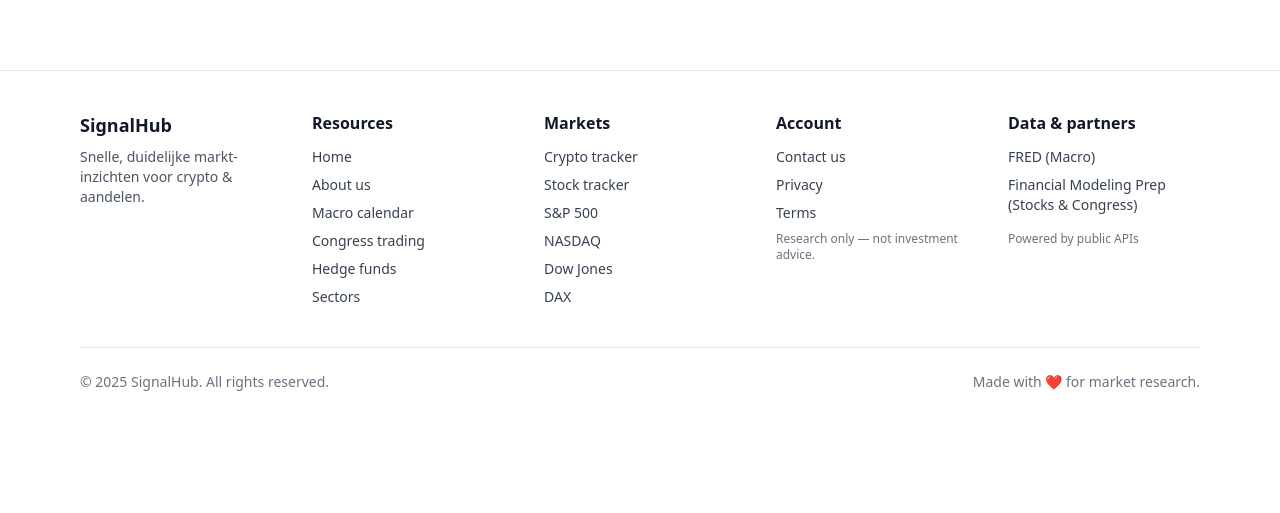
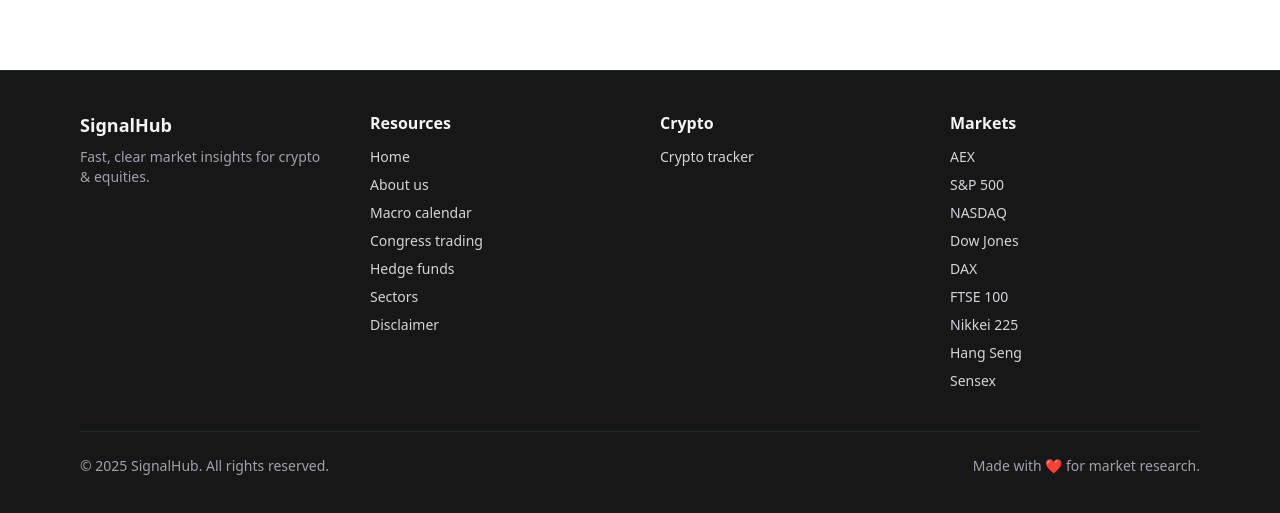
Before and after one commit to rrhjager/crypto-tracker, a Next.js app: page / in a window 1280 px wide. Shown: the part 1391-1904 px from the top of the page. Before the commit the page ends 1823 px from the top, so only its background shows below. Built offline with nearby package versions, Linux system fonts and the light colour scheme; no server answers.

Commit message:
Update Footer.tsx

```diff
--- a/src/components/Footer.tsx
+++ b/src/components/Footer.tsx
@@ -3,91 +3,67 @@ import Link from 'next/link'
 
 export default function Footer() {
   const year = new Date().getFullYear()
+  const head = 'font-semibold text-gray-100'
+  const a = 'text-gray-300 hover:underline'
+
   return (
-    <footer className="mt-16 border-t border-gray-200 dark:border-gray-800 bg-white dark:bg-[#0b0c0f]">
+    <footer className="mt-16 border-t border-gray-800 bg-neutral-900">
       <div className="max-w-6xl mx-auto px-4 py-10">
         {/* top */}
-        <div className="grid gap-10 sm:grid-cols-2 lg:grid-cols-5">
+        <div className="grid gap-10 sm:grid-cols-2 lg:grid-cols-4">
           {/* brand */}
           <div className="col-span-1">
-            <div className="text-lg font-semibold text-gray-900 dark:text-gray-100">SignalHub</div>
-            <p className="mt-2 text-sm text-gray-600 dark:text-gray-400">
-              Snelle, duidelijke markt-inzichten voor crypto & aandelen.
+            <div className="text-lg font-semibold text-gray-100">SignalHub</div>
+            <p className="mt-2 text-sm text-gray-400">
+              Fast, clear market insights for crypto & equities.
             </p>
           </div>
 
           {/* resources / site */}
           <div>
-            <div className="font-semibold text-gray-900 dark:text-gray-100">Resources</div>
+            <div className={head}>Resources</div>
             <ul className="mt-3 space-y-2 text-sm">
-              <li><Link className="text-gray-700 dark:text-gray-300 hover:underline" href="/">Home</Link></li>
-              <li><Link className="text-gray-700 dark:text-gray-300 hover:underline" href="/about">About us</Link></li>
-              <li><Link className="text-gray-700 dark:text-gray-300 hover:underline" href="/intel/macro">Macro calendar</Link></li>
-              <li><Link className="text-gray-700 dark:text-gray-300 hover:underline" href="/intel">Congress trading</Link></li>
-              <li><Link className="text-gray-700 dark:text-gray-300 hover:underline" href="/intel/hedgefunds">Hedge funds</Link></li>
-              <li><Link className="text-gray-700 dark:text-gray-300 hover:underline" href="/intel/sectors">Sectors</Link></li>
+              <li><Link className={a} href="/">Home</Link></li>
+              <li><Link className={a} href="/about">About us</Link></li>
+              <li><Link className={a} href="/intel/macro">Macro calendar</Link></li>
+              <li><Link className={a} href="/intel">Congress trading</Link></li>
+              <li><Link className={a} href="/intel/hedgefunds">Hedge funds</Link></li>
+              <li><Link className={a} href="/intel/sectors">Sectors</Link></li>
+              <li><Link className={a} href="/disclaimer">Disclaimer</Link></li>
+            </ul>
+          </div>
+
+          {/* crypto */}
+          <div>
+            <div className={head}>Crypto</div>
+            <ul className="mt-3 space-y-2 text-sm">
+              <li><Link className={a} href="/crypto">Crypto tracker</Link></li>
             </ul>
           </div>
 
           {/* markets */}
           <div>
-            <div className="font-semibold text-gray-900 dark:text-gray-100">Markets</div>
+            <div className={head}>Markets</div>
             <ul className="mt-3 space-y-2 text-sm">
-              <li><Link className="text-gray-700 dark:text-gray-300 hover:underline" href="/crypto">Crypto tracker</Link></li>
-              <li><Link className="text-gray-700 dark:text-gray-300 hover:underline" href="/stocks">Stock tracker</Link></li>
-              <li><Link className="text-gray-700 dark:text-gray-300 hover:underline" href="/sp500">S&amp;P 500</Link></li>
-              <li><Link className="text-gray-700 dark:text-gray-300 hover:underline" href="/nasdaq">NASDAQ</Link></li>
-              <li><Link className="text-gray-700 dark:text-gray-300 hover:underline" href="/dowjones">Dow Jones</Link></li>
-              <li><Link className="text-gray-700 dark:text-gray-300 hover:underline" href="/dax">DAX</Link></li>
+              <li><Link className={a} href="/aex">AEX</Link></li>
+              <li><Link className={a} href="/sp500">S&amp;P 500</Link></li>
+              <li><Link className={a} href="/nasdaq">NASDAQ</Link></li>
+              <li><Link className={a} href="/dowjones">Dow Jones</Link></li>
+              <li><Link className={a} href="/dax">DAX</Link></li>
+              <li><Link className={a} href="/ftse100">FTSE 100</Link></li>
+              <li><Link className={a} href="/nikkei225">Nikkei 225</Link></li>
+              <li><Link className={a} href="/hangseng">Hang Seng</Link></li>
+              <li><Link className={a} href="/sensex">Sensex</Link></li>
             </ul>
-          </div>
-
-          {/* account / legal */}
-          <div>
-            <div className="font-semibold text-gray-900 dark:text-gray-100">Account</div>
-            <ul className="mt-3 space-y-2 text-sm">
-              <li>
-                <a className="text-gray-700 dark:text-gray-300 hover:underline" href="mailto:hello@signalhub.app">
-                  Contact us
-                </a>
-              </li>
-              <li><Link className="text-gray-700 dark:text-gray-300 hover:underline" href="/privacy">Privacy</Link></li>
-              <li><Link className="text-gray-700 dark:text-gray-300 hover:underline" href="/terms">Terms</Link></li>
-              <li className="text-gray-500 dark:text-gray-400 text-xs">
-                Research only — not investment advice.
-              </li>
-            </ul>
-          </div>
-
-          {/* partners / powered by */}
-          <div>
-            <div className="font-semibold text-gray-900 dark:text-gray-100">Data & partners</div>
-            <ul className="mt-3 space-y-2 text-sm">
-              <li>
-                <a className="text-gray-700 dark:text-gray-300 hover:underline"
-                   href="https://fred.stlouisfed.org/" target="_blank" rel="noopener noreferrer">
-                  FRED (Macro)
-                </a>
-              </li>
-              <li>
-                <a className="text-gray-700 dark:text-gray-300 hover:underline"
-                   href="https://financialmodelingprep.com/" target="_blank" rel="noopener noreferrer">
-                  Financial Modeling Prep (Stocks & Congress)
-                </a>
-              </li>
-            </ul>
-            <div className="mt-4 text-xs text-gray-500 dark:text-gray-400">
-              Powered by public APIs
-            </div>
           </div>
         </div>
 
         {/* bottom */}
-        <div className="mt-10 pt-6 border-t border-gray-200 dark:border-gray-800 flex flex-col sm:flex-row items-start sm:items-center justify-between gap-3">
-          <div className="text-sm text-gray-500 dark:text-gray-400">
+        <div className="mt-10 pt-6 border-t border-gray-800 flex flex-col sm:flex-row items-start sm:items-center justify-between gap-3">
+          <div className="text-sm text-gray-400">
             © {year} SignalHub. All rights reserved.
           </div>
-          <div className="text-sm text-gray-500 dark:text-gray-400">
+          <div className="text-sm text-gray-400">
             Made with ❤️ for market research.
           </div>
         </div>
```
